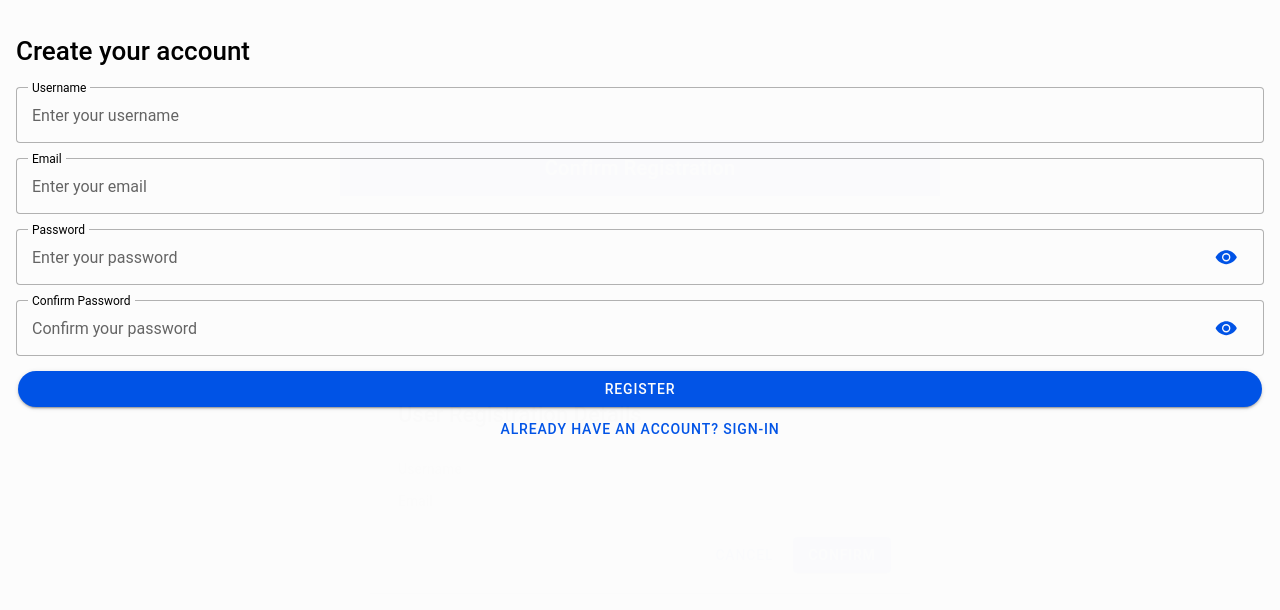
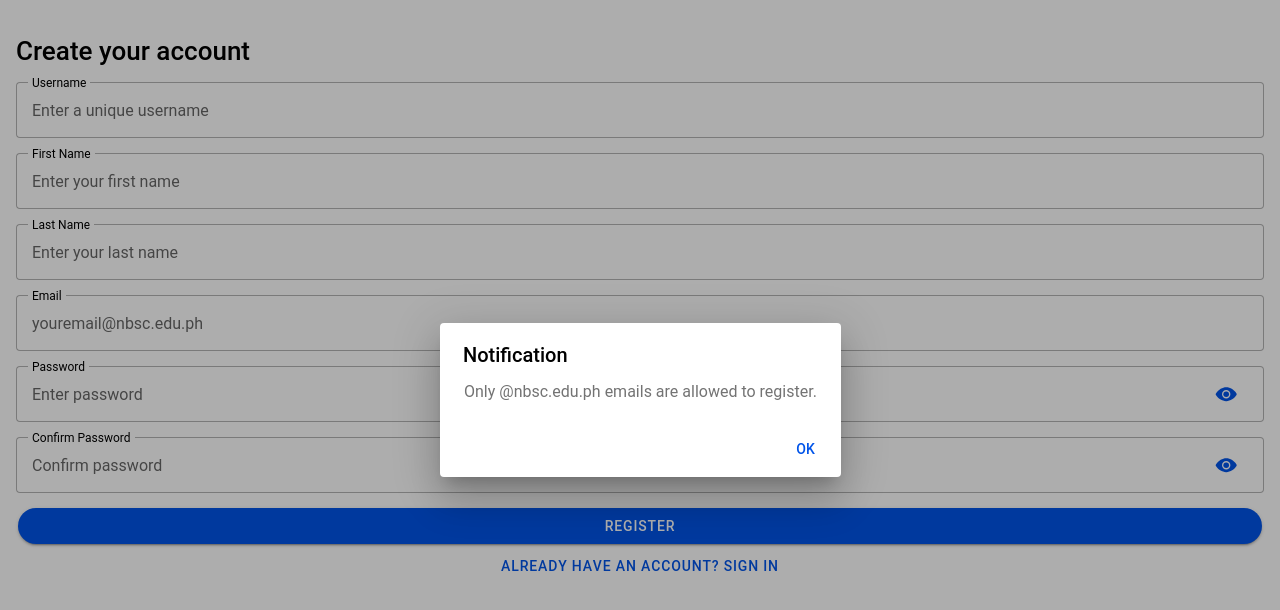
Before and after one commit to Dsovichy/it35-lab, a React (Vite) app: page /it35-lab/register in a window 1280 px wide. Both pictures are taken after a click on the element "REGISTER". Shown: the top 610 px of the page. Built offline with nearby package versions, Linux system fonts and the light colour scheme.

Commit message:
added url and api key to env file

```diff
--- a/src/pages/Register.tsx
+++ b/src/pages/Register.tsx
@@ -1,7 +1,9 @@
 import {
+    IonAlert,
     IonButton,
     IonButtons,
       IonCard,
+      IonCardContent,
       IonCardHeader,
       IonCardSubtitle,
       IonCardTitle,
@@ -16,157 +18,146 @@
       IonTitle,
       IonToolbar
   } from '@ionic/react';
+  import { supabase } from '../utils/supabaseClient';
+  import bcrypt from 'bcryptjs';
 import { useState } from 'react';
+
+
+ // Reusable Alert Component
+const AlertBox: React.FC<{ message: string; isOpen: boolean; onClose: () => void }> = ({ message, isOpen, onClose }) => {
+    return (
+      <IonAlert
+        isOpen={isOpen}
+        onDidDismiss={onClose}
+        header="Notification"
+        message={message}
+        buttons={['OK']}
+      />
+    );
+  };
 
   const Register: React.FC = () => {
       const [username, setUsername] = useState('');
+      const [firstName, setFirstName] = useState('');
+      const [lastName, setLastName] = useState('');
       const [email, setEmail] = useState('');
       const [password, setPassword] = useState('');
       const [confirmPassword, setConfirmPassword] = useState('');
       const [showVerificationModal, setShowVerificationModal] = useState(false);
       const [showSuccessModal, setShowSuccessModal] = useState(false);
+      const [alertMessage, setAlertMessage] = useState('');
+      const [showAlert, setShowAlert] = useState(false);
 
       const handleOpenVerificationModal = () => {
+          if (!email.endsWith("@nbsc.edu.ph")) {
+              setAlertMessage("Only @nbsc.edu.ph emails are allowed to register.");
+              setShowAlert(true);
+              return;
+          }
+
+          if (password !== confirmPassword) {
+              setAlertMessage("Passwords do not match.");
+              setShowAlert(true);
+              return;
+          }
 
           setShowVerificationModal(true);
       };
 
       const doRegister = async () => {
-
           setShowVerificationModal(false);
 
+          try {
+              // Sign up in Supabase authentication
+              const { data, error } = await supabase.auth.signUp({ email, password });
+
+              if (error) {
+                  throw new Error("Account creation failed: " + error.message);
+              }
+
+              // Hash password before storing in the database
+              const salt = await bcrypt.genSalt(10);
+              const hashedPassword = await bcrypt.hash(password, salt);
+
+              // Insert user data into 'users' table
+              const { error: insertError } = await supabase.from('users').insert([
+                  {
+                      username,
+                      user_email: email,
+                      user_firstname: firstName,
+                      user_lastname: lastName,
+                      user_password: hashedPassword,
+                  },
+              ]);
+
+              if (insertError) {
+                  throw new Error("Failed to save user data: " + insertError.message);
+              }
+
               setShowSuccessModal(true);
+          } catch (err) {
+              // Ensure err is treated as an Error instance
+              if (err instanceof Error) {
+                  setAlertMessage(err.message);
+              } else {
+                  setAlertMessage("An unknown error occurred.");
+              }
+              setShowAlert(true);
+          }
       };
 
       return (
           <IonPage>
-
               <IonContent className='ion-padding'>
                   <h1>Create your account</h1>
 
-            <IonInput
-                style={{
-                    marginTop:'20px',
-                }}
-                label="Username"
-                labelPlacement="stacked"
-                fill="outline"
-                type="text"
-                placeholder="Enter your username"
-                value={username}
-                onIonChange={e => setUsername(e.detail.value!)}
-            />
-            <IonInput
-                style={{
-                    marginTop:'15px',
-                }}
-                label="Email"
-                labelPlacement="stacked"
-                fill="outline"
-                type="email"
-                placeholder="Enter your email"
-                value={email}
-                onIonChange={e => setEmail(e.detail.value!)}
-            />
-            <IonInput
-                style={{
-                    marginTop:'15px',
-                }}
-                label="Password"
-                labelPlacement="stacked"
-                fill="outline"
-                type="password"
-                placeholder="Enter your password"
-                value={password}
-                onIonChange={e => setPassword(e.detail.value!)}
-            >
-            <IonInputPasswordToggle slot="end"></IonInputPasswordToggle>
+                  <IonInput label="Username" labelPlacement="stacked" fill="outline" type="text" placeholder="Enter a unique username" value={username} onIonChange={e => setUsername(e.detail.value!)} style={{ marginTop: '15px' }} />
+                  <IonInput label="First Name" labelPlacement="stacked" fill="outline" type="text" placeholder="Enter your first name" value={firstName} onIonChange={e => setFirstName(e.detail.value!)} style={{ marginTop: '15px' }} />
+                  <IonInput label="Last Name" labelPlacement="stacked" fill="outline" type="text" placeholder="Enter your last name" value={lastName} onIonChange={e => setLastName(e.detail.value!)} style={{ marginTop: '15px' }} />
+                  <IonInput label="Email" labelPlacement="stacked" fill="outline" type="email" placeholder="youremail@nbsc.edu.ph" value={email} onIonChange={e => setEmail(e.detail.value!)} style={{ marginTop: '15px' }} />
+                  <IonInput label="Password" labelPlacement="stacked" fill="outline" type="password" placeholder="Enter password" value={password} onIonChange={e => setPassword(e.detail.value!)} style={{ marginTop: '15px' }} >
+                      <IonInputPasswordToggle slot="end" />
                   </IonInput>
-            <IonInput
-                style={{
-                    marginTop:'15px',
-                }}
-                label="Confirm Password"
-                labelPlacement="stacked"
-                fill="outline"
-                type="password"
-                placeholder="Confirm your password"
-                value={confirmPassword}
-                onIonChange={e => setConfirmPassword(e.detail.value!)}
-            >
-                <IonInputPasswordToggle slot="end"></IonInputPasswordToggle>
+                  <IonInput label="Confirm Password" labelPlacement="stacked" fill="outline" type="password" placeholder="Confirm password" value={confirmPassword} onIonChange={e => setConfirmPassword(e.detail.value!)} style={{ marginTop: '15px' }} >
+                      <IonInputPasswordToggle slot="end" />
                   </IonInput>
-            <IonButton
-                style={{
-                    marginTop:'15px',
-                }}
-                onClick={handleOpenVerificationModal} expand="full" shape='round'>
+
+                  <IonButton onClick={handleOpenVerificationModal} expand="full" shape='round' style={{ marginTop: '15px' }}>
                       Register
                   </IonButton>
                   <IonButton routerLink="/it35-lab" expand="full" fill="clear" shape='round'>
-              Already have an account? Sign-in
+                      Already have an account? Sign in
                   </IonButton>
 
                   {/* Verification Modal */}
                   <IonModal isOpen={showVerificationModal} onDidDismiss={() => setShowVerificationModal(false)}>
-                <IonToolbar className="ion-text-center" color="primary">
-                    <IonTitle>Confirm Registration</IonTitle>
-                </IonToolbar>
                       <IonContent className="ion-padding">
-
-                     <IonCard style={{
-                        marginTop:'25%'
-                        }}
-                        className="ion-padding">
+                          <IonCard className="ion-padding" style={{ marginTop: '25%' }}>
                               <IonCardHeader>
-                            <IonCardTitle><h3>User Registration Details</h3></IonCardTitle>
-                            <hr></hr>
-
+                                  <IonCardTitle>User Registration Details</IonCardTitle>
+                                  <hr />
                                   <IonCardSubtitle>Username</IonCardSubtitle>
                                   <IonCardTitle>{username}</IonCardTitle>
 
                                   <IonCardSubtitle>Email</IonCardSubtitle>
                                   <IonCardTitle>{email}</IonCardTitle>
 
+                                  <IonCardSubtitle>Name</IonCardSubtitle>
+                                  <IonCardTitle>{firstName} {lastName}</IonCardTitle>
                               </IonCardHeader>
-
-                        <div style={{
-                            display:'flex',
-                            justifyContent:'flex-end',
-                            marginRight:'5px',
-                        }}>
-                            <IonButton
-                                fill="clear"
-                                onClick={() => setShowVerificationModal(false)}
-                            >Cancel</IonButton>
-
-                            <IonButton
-                                className='ion-text-white'
-                                color="primary"
-                                onClick={doRegister}
-                            >Confirm
-                            </IonButton>
+                              <IonCardContent></IonCardContent>
+                              <div style={{ display: 'flex', justifyContent: 'flex-end', marginRight: '5px' }}>
+                                  <IonButton fill="clear" onClick={() => setShowVerificationModal(false)}>Cancel</IonButton>
+                                  <IonButton color="primary" onClick={doRegister}>Confirm</IonButton>
                               </div>
-
                           </IonCard>
-
                       </IonContent>
                   </IonModal>
 
                   {/* Success Modal */}
-            <IonModal isOpen={showSuccessModal} onDidDismiss={() => setShowSuccessModal(false)}  color="primary">
-                <IonContent className="ion-padding" style={{
-                    display: 'flex',
-                    flexDirection: 'column',
-                    justifyContent: 'center',
-                    alignItems: 'center',
-                    height: '100vh',
-                    textAlign: 'center',
-                    marginTop:'35%'
-                }}>
-                    <IonTitle style={{
-                        marginTop:'35%'
-                    }}>Registration Successful 🎉</IonTitle>
+                  <IonModal isOpen={showSuccessModal} onDidDismiss={() => setShowSuccessModal(false)}>
+                      <IonContent className="ion-padding" style={{ display: 'flex', flexDirection: 'column', justifyContent: 'center', alignItems: 'center', height: '100vh', textAlign: 'center', marginTop: '35%' }}>
+                          <IonTitle style={{ marginTop: '35%' }}>Registration Successful 🎉</IonTitle>
                           <IonText>
                               <p>Your account has been created successfully.</p>
                               <p>Please check your email address.</p>
@@ -176,9 +167,12 @@
                           </IonButton>
                       </IonContent>
                   </IonModal>
+
+                  {/* Reusable AlertBox Component */}
+                  <AlertBox message={alertMessage} isOpen={showAlert} onClose={() => setShowAlert(false)} />
+
               </IonContent>
           </IonPage>
       );
   };
-
   export default Register;
--- a/src/utils/supabaseClient.ts
+++ b/src/utils/supabaseClient.ts
@@ -0,0 +1,6 @@
+import { createClient } from '@supabase/supabase-js';
+
+const supabaseUrl = import.meta.env.VITE_SUPABASE_URL;
+const supabaseKey = import.meta.env.VITE_SUPABASE_KEY;
+
+export const supabase = createClient(supabaseUrl, supabaseKey);
```
Also changed, not shown: 1 other file (tests, documents, lock files or other folders). Lines whose indentation alone changed are shown as unchanged.
